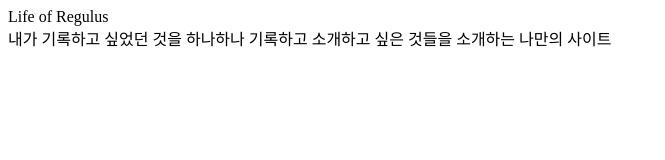
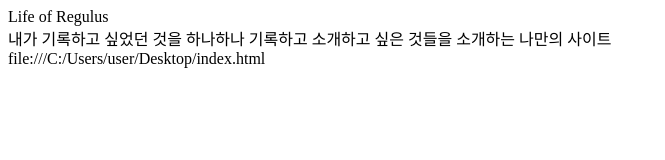
Before and after one commit to Regulus0627/Ryan, a plain HTML site: page index.html in a window 1280 px wide. Shown: the whole page, without its empty margins (0-665 px from the left). Drawn offline with Linux system fonts and the light colour scheme.

Commit message:
Update index.html

```diff
--- a/index.html
+++ b/index.html
@@ -2,6 +2,7 @@
   <head> <title> Test page </title> </head>
   <body>
     Life of Regulus<br>
-    내가 기록하고 싶었던 것을 하나하나 기록하고 소개하고 싶은 것들을 소개하는 나만의 사이트
+    내가 기록하고 싶었던 것을 하나하나 기록하고 소개하고 싶은 것들을 소개하는 나만의 사이트<br>
+    file:///C:/Users/user/Desktop/index.html
     </body>
 </html>
```
